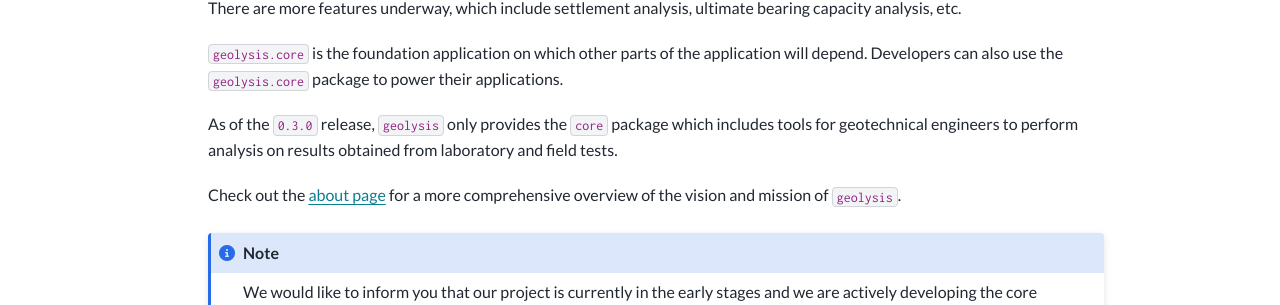
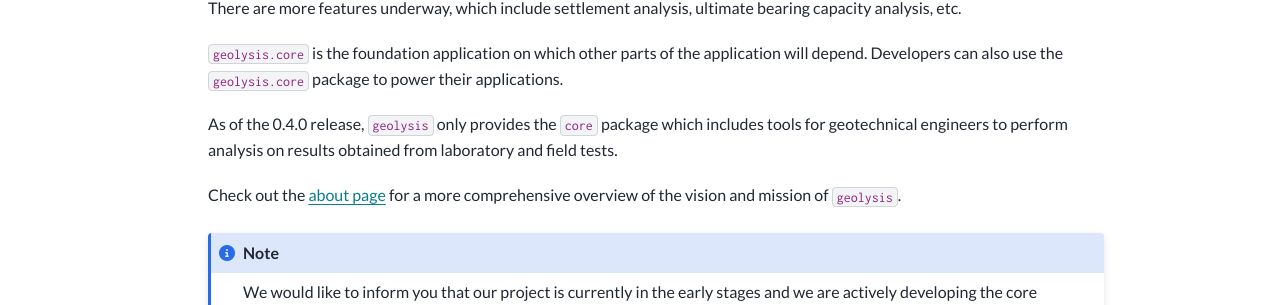
Before and after one commit to patrickboateng/geolysis, a Sphinx documentation site: the page built from docs/source/index.rst, in a window 1280 px wide and 1323 px high. Shown: the part 251-556 px from the top of the window. Built offline with Sphinx 7.4.7 and the PyData theme 0.15.4, drawn with Linux system fonts in a browser that asks for light colours; nearby versions of some CDN libraries; some web fonts are replaced; pages that are not in the unit, such as notebooks, are missing from menus; comment, search, counter and statistics services are not loaded; some of the changed lines change nothing that is shown.

Commit message:
minor change

```diff
--- a/docs/source/conf.py
+++ b/docs/source/conf.py
@@ -79,7 +79,7 @@ copybutton_prompt_is_regexp = True
 myst_heading_anchors = 6
 
 # NumPyDoc
-numpydoc_attributes_as_param_list = False
+numpydoc_attributes_as_param_list = True
 # numpydoc_show_class_members = False
 numpydoc_class_members_toctree = False
 # -- Options for HTML output -------------------------------------------------
--- a/docs/source/index.rst
+++ b/docs/source/index.rst
@@ -27,7 +27,7 @@ of the application will depend. Developers can also use  the
 ``geolysis.core`` package to power their applications.
 
 
-As of the ``0.3.0`` release, ``geolysis`` only provides the ``core``
+As of the |release| release, ``geolysis`` only provides the ``core``
 package which includes tools for geotechnical engineers to perform
 analysis on results obtained from laboratory and field tests.
 
```
